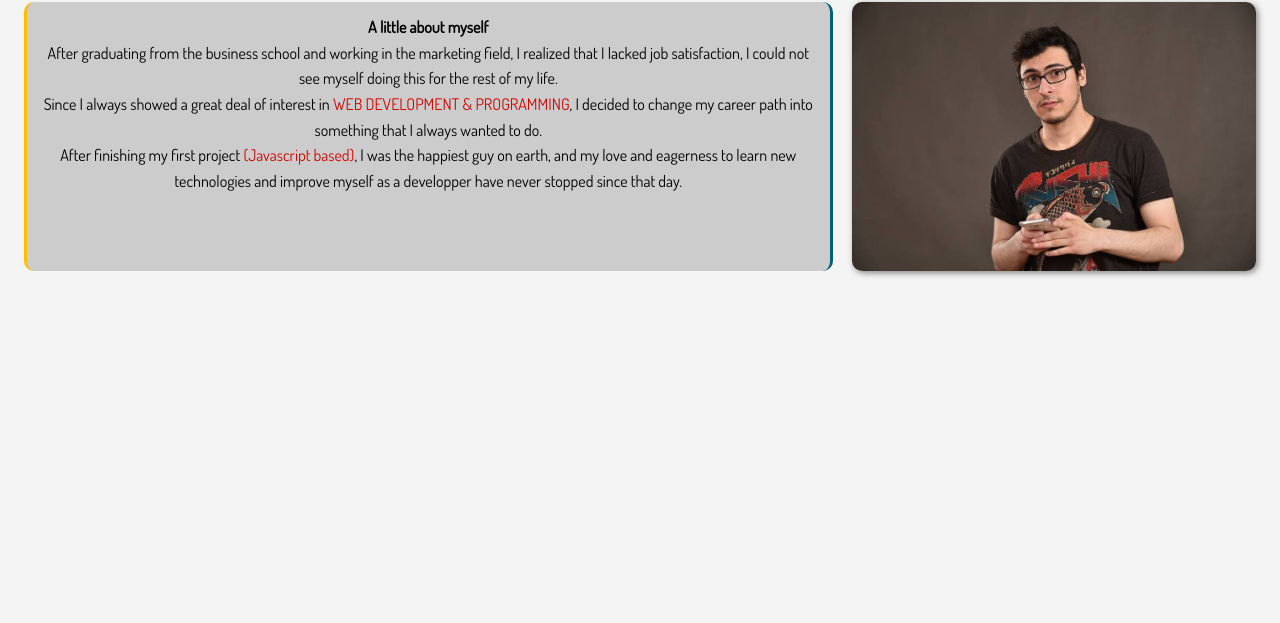
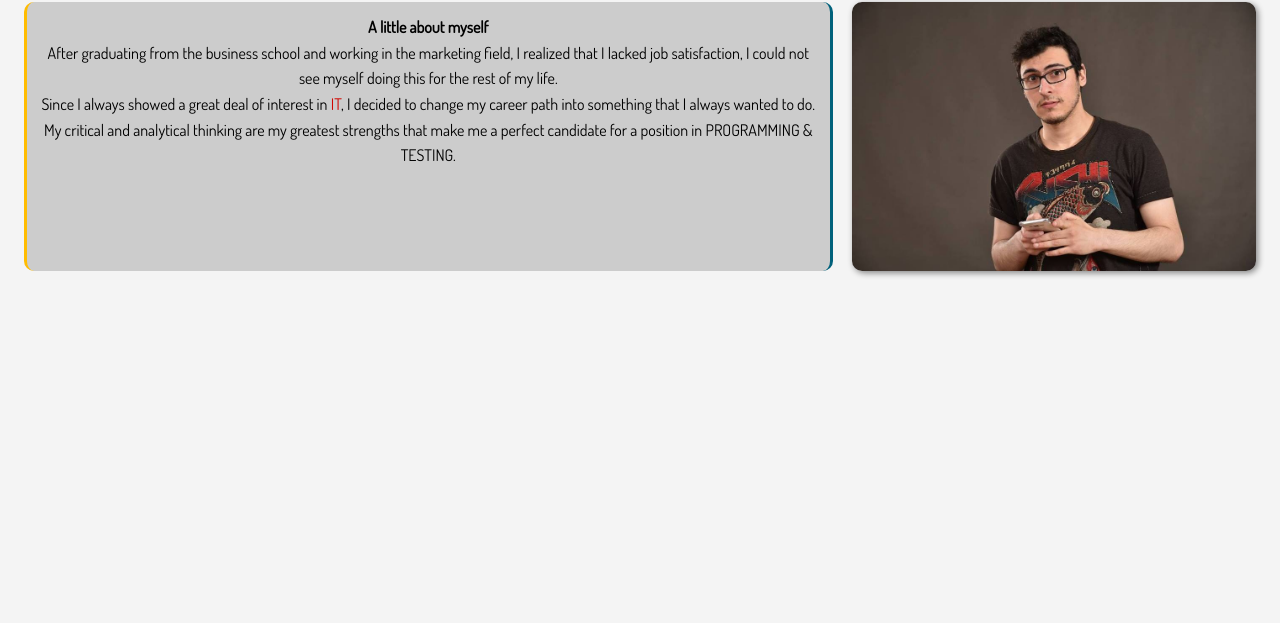
Before and after one commit to Yassineab27/portfolio-new, a website: page about.html in a window 1280 px wide. Shown: the part 177-800 px from the top of the page. Drawn offline with Linux system fonts and the light colour scheme.

Commit message:
Update about.html

```diff
--- a/about.html
+++ b/about.html
@@ -50,16 +50,12 @@
           </p>
           <p>
             Since I always showed a great deal of interest in
-            <span class="text-danger">WEB DEVELOPMENT & PROGRAMMING</span>, I
+            <span class="text-danger">IT</span>, I
             decided to change my career path into something that I always wanted
             to do.
           </p>
           <p>
-            After finishing my first project
-            <span class="text-danger">(Javascript based)</span>, I was the
-            happiest guy on earth, and my love and eagerness to learn new
-            technologies and improve myself as a developper have never stopped
-            since that day.
+            My critical and analytical thinking are my greatest strengths that make me a perfect candidate for a position in PROGRAMMING & TESTING.
           </p>
         </div>
         <img src="images/myself.jpg" alt="me" class="bio-image" />
```
